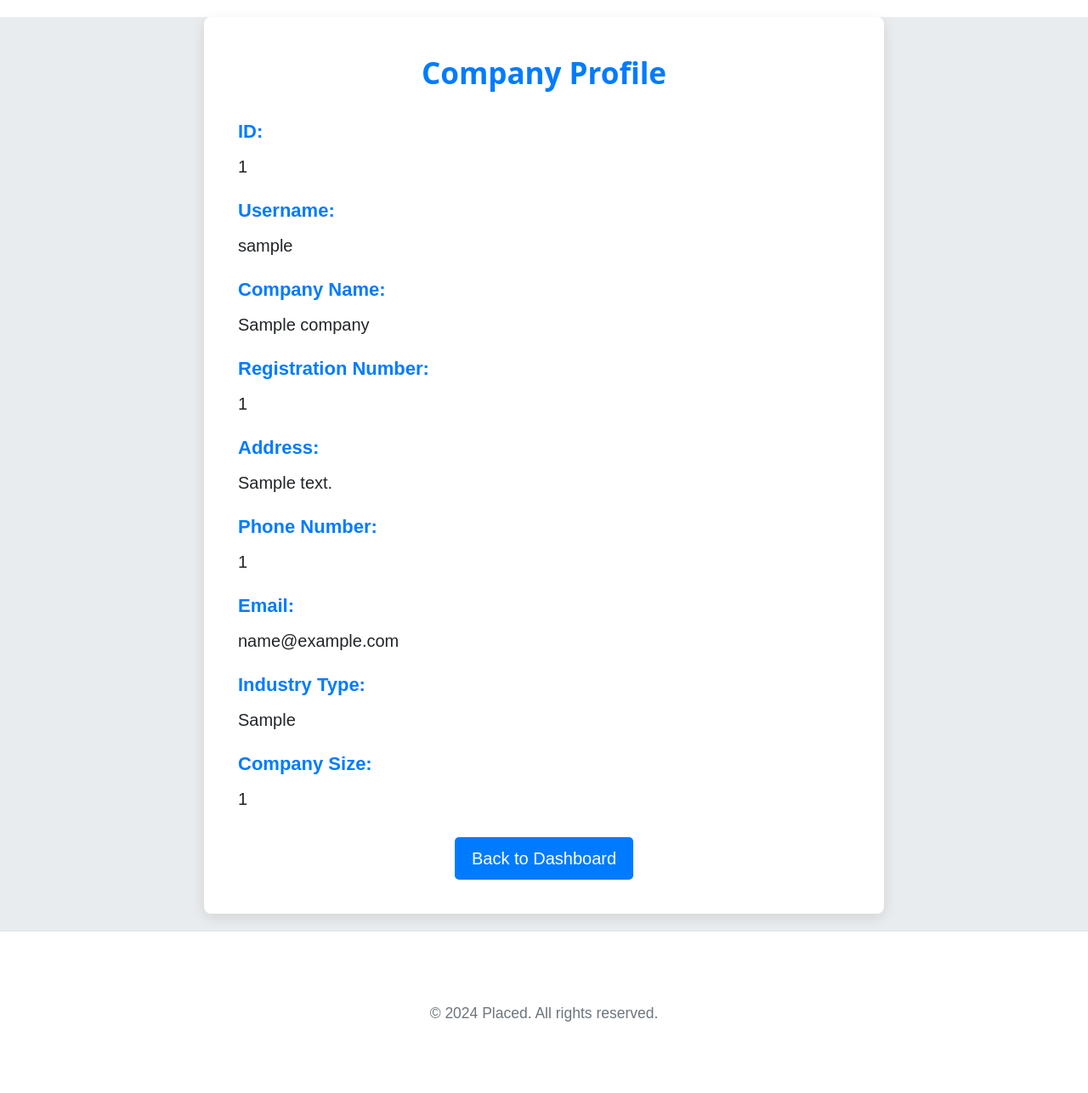
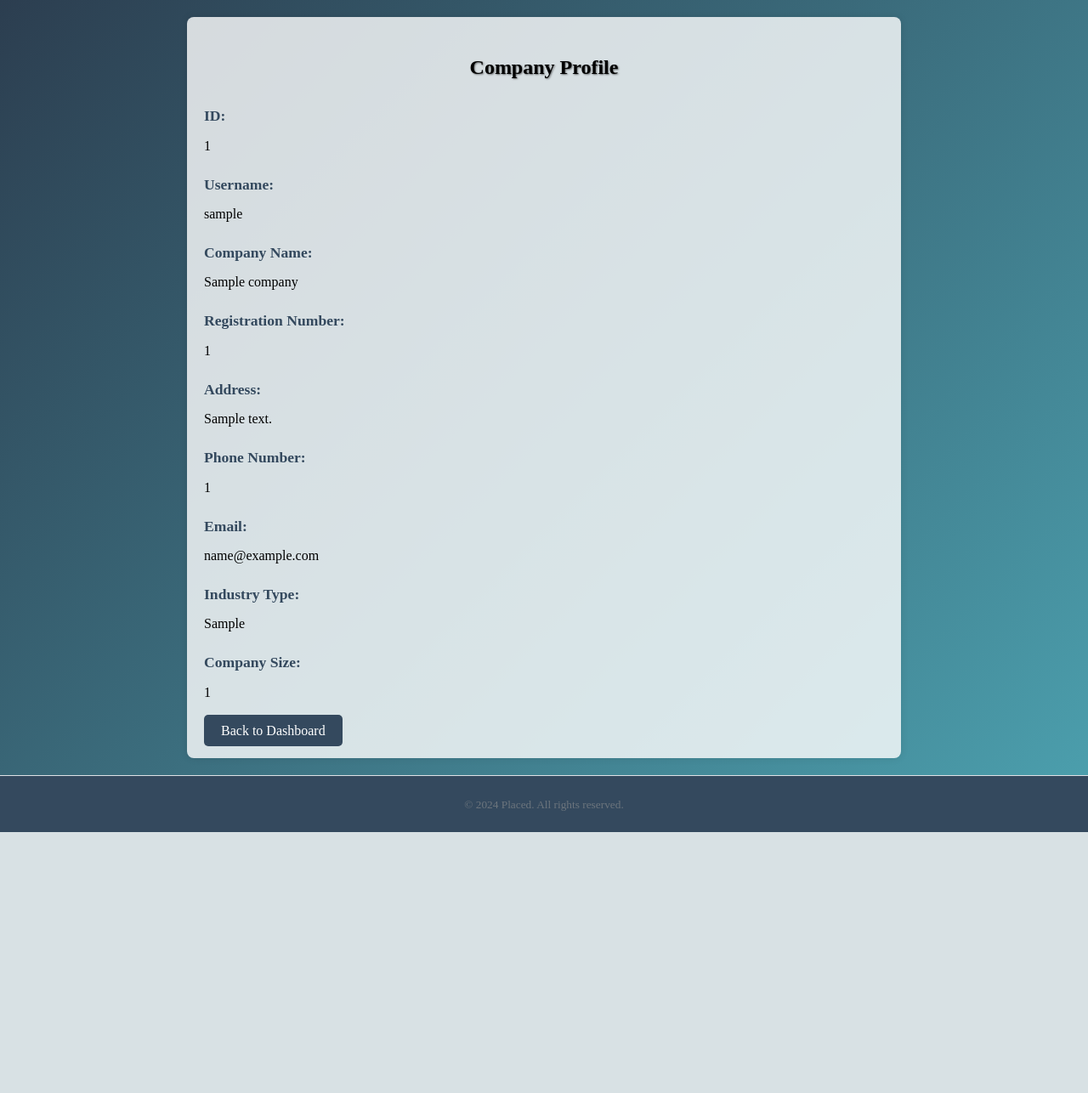
Before and after one commit to Aqib-Ansari/AI_Driven_Placement, a Flask app: template templates/company_view_profile.html in a window 1280 px wide. Shown: the whole page at 85% size. After the commit the page ends 979 px from the top, so only its background shows below. Run offline with Flask 3, Linux system fonts and the light colour scheme; the template is opened without the code that fills it: most values are stand-ins (such as "Sample title", 1, 10 or a date in 2020); parts of the project's set-up code (start-up, migrations or seed data) failed here and were passed over.

Commit message:
resolved merge error student/profile/view applied job working

```diff
--- a/templates/company_view_profile.html
+++ b/templates/company_view_profile.html
@@ -4,54 +4,60 @@
     <meta charset="UTF-8">
     <meta name="viewport" content="width=device-width, initial-scale=1.0">
     <title>Company Profile</title>
-    <link rel="stylesheet" href="https://cdn.jsdelivr.net/npm/@picocss/pico@1/css/pico.min.css">
+    <link rel="stylesheet" href="https://cdnjs.cloudflare.com/ajax/libs/font-awesome/6.0.0-beta3/css/all.min.css">
+
     <style>
+        /* Reset some default styles */
         body {
-            font-family: 'Arial', sans-serif;
+            font-family: 'Cormorant Garamond', serif; /* Similar font style as Dashboard */
             margin: 0;
             padding: 0;
-            background-color: #e9ecef;
-            color: #212529;
+            box-sizing: border-box;
+            color: #000; /* Black text color */
+            font-size: 16px;
+            line-height: 1.6;
+            background: linear-gradient(135deg, #2C3E50, #4CA1AF); /* Gradient background similar to Dashboard */
+            background-size: cover;
+            background-position: center;
+            transition: background-image 0.3s ease;
         }
 
         .container {
             max-width: 800px;
             margin: 20px auto;
-            background: #ffffff;
-            padding: 40px;
+            padding: 20px;
+            background-color: rgba(255, 255, 255, 0.8); /* Semi-transparent white background */
+            box-shadow: 0 0 10px rgba(0, 0, 0, 0.1);
             border-radius: 8px;
-            box-shadow: 0 5px 15px rgba(0, 0, 0, 0.1);
+            transition: background-color 0.3s ease;
+            animation: fadeInUp 1.5s ease;
         }
 
         h2 {
-            color: #007bff;
+            color: #000; /* Black text color */
+            text-shadow: 1px 1px 2px rgba(0, 0, 0, 0.5); /* Subtle text-shadow for better visibility */
             margin-bottom: 25px;
             text-align: center;
+            transition: color 0.3s ease;
+            animation: fadeInLeft 1.5s ease;
         }
 
         .profile-item {
             margin-bottom: 20px;
             line-height: 1.5;
+            color: #000; /* Black text color */
         }
 
         .profile-item strong {
             display: block;
-            color: #007bff;
+            color: #34495E; /* Dark blue color similar to Dashboard nav */
             margin-bottom: 10px;
             font-size: 1.1em;
         }
 
-        .back-button {
-            display: block;
-            width: 100%;
-            text-align: center;
-            margin-top: 30px;
-        }
-
         .back-button a {
-            display: inline-block;
-            background-color: #007bff;
-            color: #fff;
+            background-color: #34495E; /* Dark blue background color */
+            color: #fff; /* White text color */
             padding: 10px 20px;
             border-radius: 5px;
             text-decoration: none;
@@ -65,12 +71,36 @@
         footer {
             text-align: center;
             padding: 20px;
-            background-color: #ffffff;
+            background-color: #34495E; /* Dark blue background color */
+            color: #fff; /* White text color */
             border-top: 1px solid #dee2e6;
         }
 
         footer small {
             color: #6c757d;
+        }
+
+        /* Keyframes for animations */
+        @keyframes fadeInUp {
+            from {
+                transform: translateY(50px);
+                opacity: 0;
+            }
+            to {
+                transform: translateY(0);
+                opacity: 1;
+            }
+        }
+
+        @keyframes fadeInLeft {
+            from {
+                transform: translateX(-50px);
+                opacity: 0;
+            }
+            to {
+                transform: translateX(0);
+                opacity: 1;
+            }
         }
     </style>
 </head>
```
Also changed, not shown: 1 other file.
